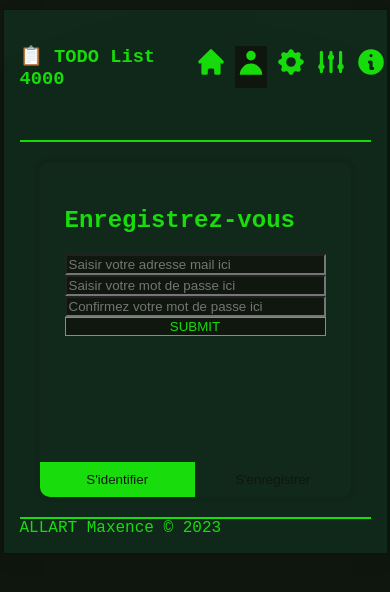
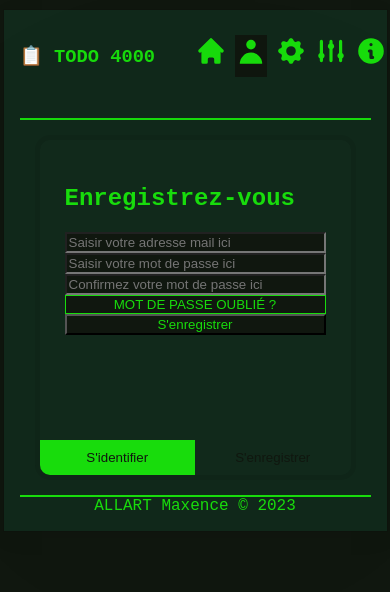
Before and after one commit to MaxenceAll/frontTODOv2, a React (Vite) app in the folder todofrontv2/: page /login in a window 390 px wide. Shown: the top 592 px of the page. Built offline with nearby package versions, Linux system fonts and the light colour scheme; a web font is replaced by a local one.

Commit message:
styled components

```diff
--- a/todofrontv2/package.json
+++ b/todofrontv2/package.json
@@ -14,7 +14,8 @@
     "react-cookie": "^4.1.1",
     "react-dom": "^18.2.0",
     "react-icons": "^4.8.0",
-    "react-router-dom": "^6.9.0"
+    "react-router-dom": "^6.9.0",
+    "styled-components": "^5.3.9"
   },
   "devDependencies": {
     "@types/react": "^18.0.28",
--- a/todofrontv2/src/App.jsx
+++ b/todofrontv2/src/App.jsx
@@ -36,7 +36,7 @@ function App() {
   useEffect(() => {
     changeTheme(cookies.theme, setTheme, setCookie);
   }, []);
-  ///////////////////////////////////////////////////////
+
 
   return (
     <>
--- a/todofrontv2/src/Layouts/Layout.jsx
+++ b/todofrontv2/src/Layouts/Layout.jsx
@@ -2,16 +2,39 @@ import { Outlet } from "react-router-dom";
 import Footer from "../components/Footer";
 import Header from "../components/Header";
 
+import styled from "styled-components";
+
 export default function Layout() {
   return (
-    <div className="app-container">
-        <Header />
+    <STYLEDAppContainer className="app-container">
+      <Header />
 
       <main>
         <Outlet />
       </main>
 
-        <Footer />
-    </div>
+      <Footer />
+    </STYLEDAppContainer>
   );
 }
+
+const STYLEDAppContainer = styled.div`
+  background-color: var(--secondary-color);
+
+  box-shadow: rgba(0, 0, 0, 0.05) 0 6px 24px, rgba(0, 0, 0, 0.08) 0 0 0 1px;
+
+  padding: 1rem;
+  margin-top: 10px;
+
+  width: 90vw;
+  width: 90dvw;
+
+  min-height: 100vh;
+  /* fall-back */
+  min-height: -moz-available;
+  min-height: -webkit-fill-available;
+  min-height: fill-available;
+
+  display: flex;
+  flex-direction: column;
+`;
--- a/todofrontv2/src/components/Footer.jsx
+++ b/todofrontv2/src/components/Footer.jsx
@@ -1,9 +1,20 @@
+import styled from "styled-components";
+
 function Footer() {
   return (
-    <footer className="footer-container">
+    <STYLEDFooterContainer>
       ALLART Maxence © 2023
-    </footer>
+    </STYLEDFooterContainer>
   );
 }
 
 export default Footer;
+
+
+const STYLEDFooterContainer = styled.footer`
+  margin-top: auto;
+  border-top: 2px solid var(--main-color);
+  display:flex;
+  justify-content:center;
+
+`
--- a/todofrontv2/src/components/Header.jsx
+++ b/todofrontv2/src/components/Header.jsx
@@ -1,3 +1,4 @@
+import styled from "styled-components";
 import {
   HiUser,
   HiInformationCircle,
@@ -9,15 +10,15 @@ import { NavLink } from "react-router-dom";
 
 function Header() {
   return (
-    <header className="layout-header">
-      <h3>📋 TODO List 4000</h3>
-      <div className="header-btn-container">
+    <STYLEDLayoutHeader className="layout-header">
+      <h3>📋 TODO 4000</h3>
+      <STYLEDHeaderBtnContainer className="header-btn-container">
         <NavLink
           to="/"
           className={({ isActive }) => (isActive ? "active-link" : null)}
         >
           <HiHome />
-          <span className="hide-mobile">Home</span>
+          <STYLEDHiddenMobile className="hide-mobile">Home</STYLEDHiddenMobile>
         </NavLink>
 
         <NavLink
@@ -25,7 +26,7 @@ function Header() {
           className={({ isActive }) => (isActive ? "active-link" : null)}
         >
           <HiUser />
-          <span className="hide-mobile">Login</span>
+          <STYLEDHiddenMobile className="hide-mobile">Login</STYLEDHiddenMobile>
         </NavLink>
 
         <NavLink
@@ -33,7 +34,9 @@ function Header() {
           className={({ isActive }) => (isActive ? "active-link" : null)}
         >
           <HiCog />
-          <span className="hide-mobile">Dashboard</span>
+          <STYLEDHiddenMobile className="hide-mobile">
+            Dashboard
+          </STYLEDHiddenMobile>
         </NavLink>
 
         <NavLink
@@ -41,7 +44,7 @@ function Header() {
           className={({ isActive }) => (isActive ? "active-link" : null)}
         >
           <HiAdjustments />
-          <span className="hide-mobile">Theme</span>
+          <STYLEDHiddenMobile className="hide-mobile">Theme</STYLEDHiddenMobile>
         </NavLink>
 
         <NavLink
@@ -49,11 +52,34 @@ function Header() {
           className={({ isActive }) => (isActive ? "active-link" : null)}
         >
           <HiInformationCircle />
-          <span className="hide-mobile">About</span>
+          <STYLEDHiddenMobile className="hide-mobile">About</STYLEDHiddenMobile>
         </NavLink>
-      </div>
-    </header>
+      </STYLEDHeaderBtnContainer>
+    </STYLEDLayoutHeader>
   );
 }
 
 export default Header;
+
+const STYLEDLayoutHeader = styled.div`
+  width: 100%;
+  display: flex;
+  justify-content: space-between;
+  padding-bottom: 2rem;
+  border-bottom: var(--main-color) 2px solid;
+`;
+const STYLEDHiddenMobile = styled.span`
+  @media only screen and (max-width: 650px) {
+    display: none;
+  }
+`;
+const STYLEDHeaderBtnContainer = styled.div`
+  display: flex;
+  justify-content: center;
+  align-items: center;
+  flex-direction: row;
+  gap: 5%;
+  @media only screen and (max-width: 650px) {
+    font-size: 2rem;
+  }
+`;
--- a/todofrontv2/src/index.css
+++ b/todofrontv2/src/index.css
@@ -28,147 +28,17 @@ GENERAL
   text-decoration: underline;
   background-color: var(--background-color);
 }
-input[type="email"], input[type="password"],textarea {
-  color: var(--main-color);
-  background-color : var(--background-color);
-}
 
 /*
 APP CONTAINER CSS
 */
-.app-container {
-  background-color: var(--secondary-color);
 
-  box-shadow: rgba(0, 0, 0, 0.05) 0 6px 24px, rgba(0, 0, 0, 0.08) 0 0 0 1px;
 
-  padding: 1rem;
-  margin-top: 10px;
 
-  width: 90vw;
-  width: 90dvw;
-
-  min-height: 100vh;
-  /* fall-back */
-  min-height: -moz-available;
-  min-height: -webkit-fill-available;
-  min-height: fill-available;
-
-  display: flex;
-  flex-direction: column;
-
-}
-
-/*
-HEADER CSS
-*/
-.layout-header {
-  width: 100%;
-  display: flex;
-  justify-content: space-between;
-  padding-bottom: 2rem;
-  border-bottom: var(--main-color) 2px solid;
-}
-
-@media only screen and (max-width: 650px) {
-  .header-btn-container {
-    font-size: 2rem;
-  }
-
-  .hide-mobile {
-    display: none;
-  }
-}
-
-.header-btn-container {
-  display: flex;
-  justify-content: center;
-  align-items: center;
-  flex-direction: row;
-  gap: 5%;
-}
-
-/*
-FOOTER CSS
-*/
-.footer-container {
-  margin-top: auto;
-  border-top: 2px solid var(--main-color);
-}
-
-/*
-LOGIN PAGE CSS
-*/
-.login-container{
-  display: flex;
-  justify-content: center;
-  margin: 20px;
-}
-.login-container-box{
-  width: 500px;
-  border-radius: 10px;
-  overflow: hidden;
-  box-shadow: rgba(0, 0, 0, 0.05) 0 6px 245px , rgba(0, 0, 0, 0.08) 0 0 0 5px;
-}
-
-.login-container-box form{
-  display: flex;
-  flex-direction: column;
-  height: 250px;
-  padding: 25px;
-}
-.login-options{
-  display: flex;
-}
-.login-options button{
-  width: 50%;
-  border: none;
-  padding:10px;
-  color: var(--background-color);
-}
-.login-create{
-  border: 1.5px solid var(--main-color);
-  color: var(--main-color);
-  background-color: var(--background-color);
-  text-transform: uppercase;
-}
-.login-create:hover{
-  border: 1.5px solid var(--background-color);
-  color: var(--secondary-color);
-  background-color: var(--main-color);
-}
 
 /*
 THEME PAGE CSS
 */
-.theme-container{
-  display: flex;
-  justify-content: center;
-  margin: 20px;
-}
-.theme-container-box{
-  display: flex;
-  justify-content: center;
-  align-items: center;
-  flex-direction: column;
-  width: 500px;
-  border-radius: 10px;
-  box-shadow: rgba(0, 0, 0, 0.05) 0 6px 245px , rgba(0, 0, 0, 0.08) 0 0 0 5px;
-}
-.theme-options{
-  width: 100%;
-  display: flex;
-  flex-direction: column;
-}
-.theme-options button{
-  padding:10px;
-  background-color: var(--secondary-color);
-  color: var(--main-color);
-  border-radius: 10px;
-}
-.theme-options button:hover{
-  background-color: var(--main-color);
-  color: var(--background-color);
-}
 .theme-options button.active {
   background-color:var(--main-color);
   color: var(--background-color);
--- a/todofrontv2/src/pages/Login.jsx
+++ b/todofrontv2/src/pages/Login.jsx
@@ -1,4 +1,5 @@
 import { useState } from "react";
+import styled from "styled-components";
 
 function Login() {
   const [isLoggedin, setIsLoggedin] = useState(false);
@@ -14,54 +15,137 @@ function Login() {
     setIsLoggedin(status);
   };
 
+  function handleSubmit(e) {
+    e.preventDefault();
+    console.log(isLoggedin);
+  }
+
+  const handleFogottenPassword = (e) => {
+    // const modal = new Modal ("#lostPasswordModal")
+    // modal.show();
+    alert("toto");
+  };
+
+  async function handleRenewPassword(e) {
+    e.preventDefault();
+  }
+
   return (
-    <div className="login-container">
-      <div className="login-container-box">
-        <form>
+    <STYLEDLoginContainer>
+      <STYLEDLoginContainerBox>
+        <STYLEDLoginContainerBoxForm>
           <h2>{isLoggedin ? "Identifiez-vous" : "Enregistrez-vous"}</h2>
-          <input
+          <STYLEDInput
             type="email"
             placeholder="Saisir votre adresse mail ici"
             onChange={(e) => setEmail(e.target.value)}
           />
-          <input
+          <STYLEDInput
             type="password"
             placeholder="Saisir votre mot de passe ici"
             onChange={(e) => setPassword(e.target.value)}
           />
           {!isLoggedin && (
-            <input
+            <>
+              <STYLEDInput
                 type="password"
                 placeholder="Confirmez votre mot de passe ici"
                 onChange={(e) => setPassword2(e.target.value)}
               />
+              <STYLEDLoginCreate onClick={(e) => handleFogottenPassword(e)}>
+                Mot de passe oublié ?
+              </STYLEDLoginCreate>
+            </>
           )}
-          <input
+          <STYLEDSubmit
             type="submit"
-            className="login-create"
-            // onClick={(e) => handleSubmit(e, isLoggedin ? "login" : "signup")}
+            value={isLoggedin ? "S'identifier" : "S'enregistrer"}
+            onClick={(e) => handleSubmit(e, isLoggedin ? "login" : "signup")}
           />
           {error && <p className="login-error">{error}</p>}
-        </form>
+        </STYLEDLoginContainerBoxForm>
 
-        <div className="login-options">
-          <button
+        <STYLEDLoginOptions>
+          <STYLEDLoginOptionsButtons
             onClick={() => viewLogin(false)}
-          style={{ backgroundColor: !isLoggedin ? "var(--main-color)" : "var(--secondary-color)" }}
+            style={{
+              backgroundColor: !isLoggedin
+                ? "var(--main-color)"
+                : "var(--secondary-color)",
+            }}
           >
             S'identifier
-          </button>
+          </STYLEDLoginOptionsButtons>
 
-          <button
+          <STYLEDLoginOptionsButtons
             onClick={() => viewLogin(true)}
-          style={{ backgroundColor: !isLoggedin ? "var(--secondary-color)" : "var(--main-color)" }}
+            style={{
+              backgroundColor: !isLoggedin
+                ? "var(--secondary-color)"
+                : "var(--main-color)",
+            }}
           >
             S'enregistrer
-          </button>
-        </div>
-      </div>
-    </div>
+          </STYLEDLoginOptionsButtons>
+        </STYLEDLoginOptions>
+      </STYLEDLoginContainerBox>
+    </STYLEDLoginContainer>
   );
 }
 
 export default Login;
+
+const STYLEDInput = styled.input`
+  color: var(--main-color);
+  background-color: var(--background-color);
+`;
+const STYLEDSubmit = styled.input`
+  color: var(--main-color);
+  background-color: var(--background-color);
+  &:hover {
+    border: 1.5px solid var(--background-color);
+    color: var(--secondary-color);
+    background-color: var(--main-color);
+  }
+`;
+
+const STYLEDLoginContainer = styled.div`
+  display: flex;
+  justify-content: center;
+  margin: 20px;
+`;
+
+const STYLEDLoginContainerBox = styled.div`
+  width: 500px;
+  border-radius: 10px;
+  overflow: hidden;
+  box-shadow: rgba(0, 0, 0, 0.05) 0 6px 245px, rgba(0, 0, 0, 0.08) 0 0 0 5px;
+`;
+const STYLEDLoginContainerBoxForm = styled.form`
+  display: flex;
+  flex-direction: column;
+  height: 250px;
+  padding: 25px;
+`;
+const STYLEDLoginOptions = styled.div`
+  display: flex;
+`;
+const STYLEDLoginOptionsButtons = styled.button`
+  width: 50%;
+  border: none;
+  padding: 10px;
+  color: var(--background-color);
+`;
+
+const STYLEDLoginCreate = styled.button`
+  border: 1.5px solid var(--main-color);
+  color: var(--main-color);
+  background-color: var(--background-color);
+  text-transform: uppercase;
+
+  &:hover {
+    border: 1.5px solid var(--background-color);
+    color: var(--secondary-color);
+    background-color: var(--main-color);
+  }
+`;
```
Also changed, not shown: todofrontv2/src/pages/Themes.jsx (+90 -28 lines), 1 other file (tests, documents, lock files or other folders). Lines whose indentation alone changed are shown as unchanged.
